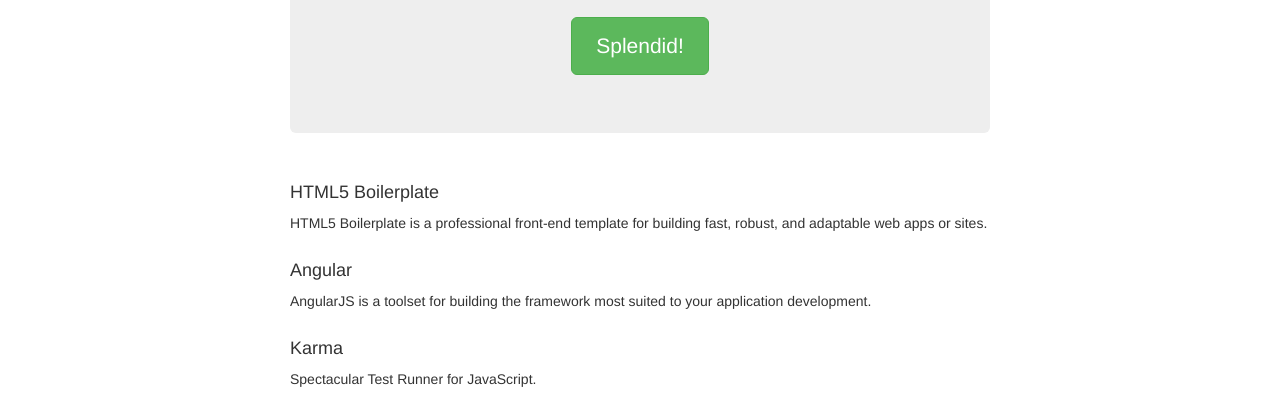
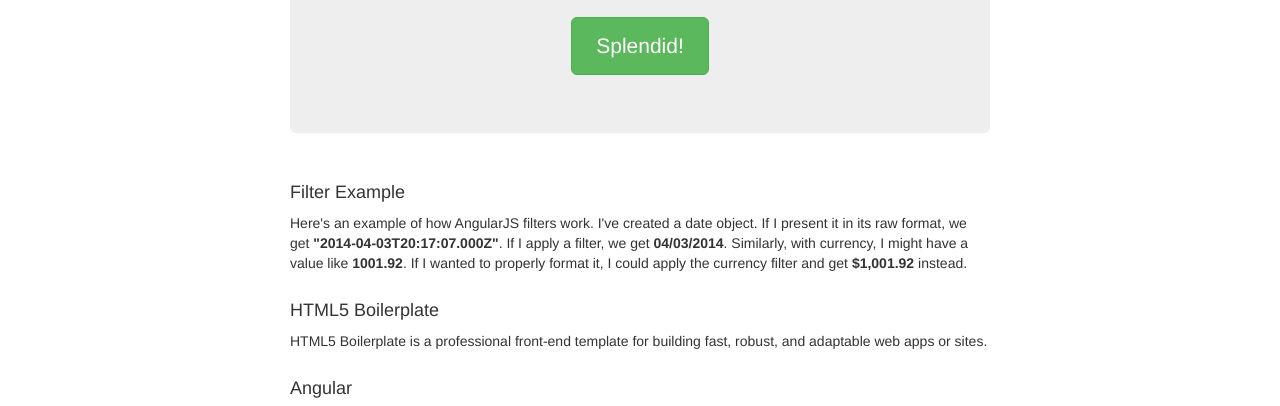
Before and after one commit to Tivix/AngularJSPractices, a website: page app/index.html in a window 1280 px wide. Shown: the part 372-778 px from the top of the page. Drawn offline with nearby package versions, Linux system fonts and the light colour scheme; some packages are replaced by stand-ins of ours; files that its build step writes are made by us from their sources; a script that the page names is missing.

Commit message:
Filter examples.

```diff
--- a/app/scripts/controllers/main.js
+++ b/app/scripts/controllers/main.js
@@ -2,5 +2,7 @@
 
 angular.module('angularJspracticesApp')
   .controller('MainCtrl', function ($scope) {
-    // Nothing going on here, yet!
+  	// Some example data for our page.
+    $scope.now = new Date();
+    $scope.price = 1001.92;
   });
--- a/app/views/main.html
+++ b/app/views/main.html
@@ -9,6 +9,10 @@
 </div>
 
 <div class="row marketing">
+  <h4>Filter Example</h4>
+  <p>
+    Here's an example of how AngularJS filters work.  I've created a date object.  If I present it in its raw format, we get <strong>{{now}}</strong>.  If I apply a filter, we get <strong>{{now | date : "MM/dd/yyyy"}}</strong>.  Similarly, with currency, I might have a value like <strong>{{price}}</strong>.  If I wanted to properly format it, I could apply the currency filter and get <strong>{{price | currency : "$"}}</strong> instead.
+  </p>
   <h4>HTML5 Boilerplate</h4>
   <p>
     HTML5 Boilerplate is a professional front-end template for building fast, robust, and adaptable web apps or sites.
```
